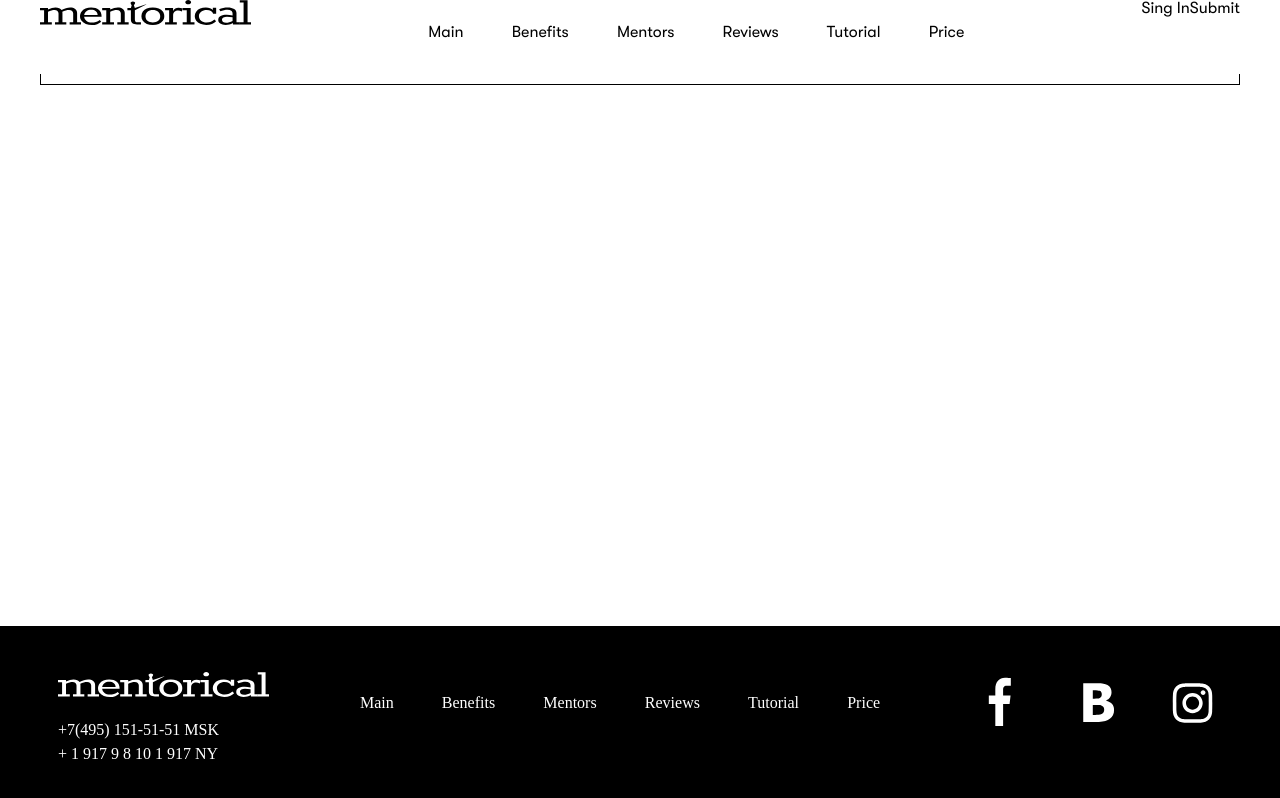
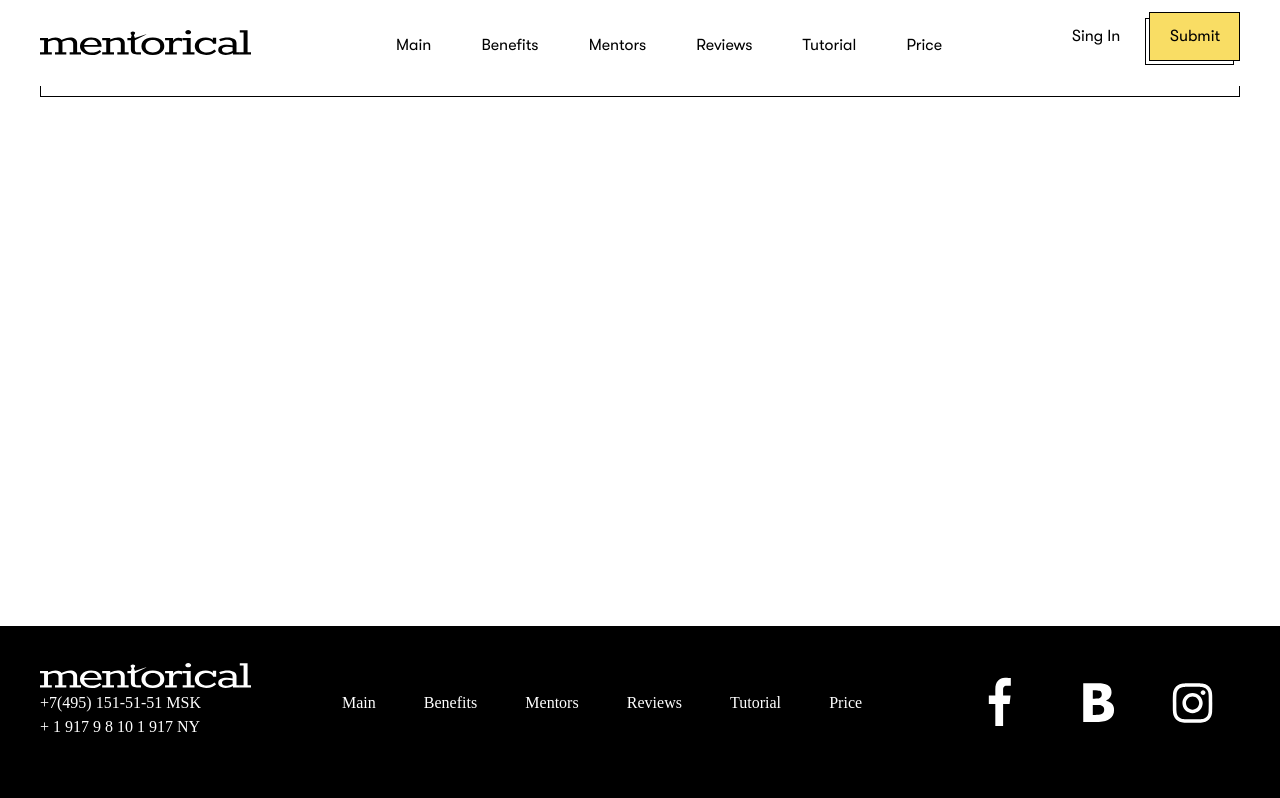
Before and after one commit to andreykalenik/FE91-mentorical, a plain HTML site: page index.html in a window 1280 px wide. Drawn offline with Linux system fonts and the light colour scheme; a web font is replaced by a local one.

Commit message:
fix || button class

```diff
--- a/index.html
+++ b/index.html
@@ -12,7 +12,7 @@
 <body>
     <header class="header _wrapper">
         <div class="header__menu menu">
-            <div class="logo">
+            <div class="header__logo">
                 <img src="./img/logo-mentorical.svg" alt="logo">
             </div>
                 <nav class="nav header__nav">
@@ -25,10 +25,10 @@
                         <a href=></a><li>Price</li></a>
                     </ul>
                 </nav>
-            <div class="menu__item">
+            <div class="menu__item button shadow--left">
                 <p>Sing In</p>
             </div>
-            <div class="menu__item">
+            <div class="menu__item button button--active shadow shadow--left">
                 <p>Submit</p>
             </div>
         </div>
--- a/scss/_components.scss
+++ b/scss/_components.scss
@@ -7,8 +7,71 @@
         background-color: $white;
     }
     &:active{
+        color: $black;
         transition: 0.3s;
         background-color: $yellow;
 
     }
 }
+@mixin hover-for-white(){
+    border: 1px solid transparent;
+    &:hover{
+        transition: 0.7s;
+        background-color: $yellow;
+        color: $black;
+        border: 1px solid $black;
+
+    }
+    &:active{
+        transition: 0.3s;
+        background-color: $black;
+        color: $white;
+
+    }
+}
+
+.button{
+    font-size: 1rem;
+    border: 1px solid $black;
+    background-color: $white;
+    @include hover-for-white();
+    position: relative;
+    &:hover{
+
+    }
+}
+
+.button--active{
+    border: 1px solid $black;
+    background-color: $yellow;
+}
+
+.shadow{
+    cursor: pointer;
+    position: relative;
+    user-select: none;
+    -webkit-user-select: none;
+    touch-action: manipulation;
+    &::after{
+      content: "";
+      background-color: $white;
+      border: 1px solid $black;
+      width: 100%;
+      z-index: -1;
+      position: absolute;
+      height: 100%;
+      transition: 0.2s;
+    }
+    &:active:after {
+      top: 0px;
+      right: 0px;
+    }
+
+}
+
+.shadow--left{
+    &::after{
+      top: 5px;
+      right: 5px;
+    }
+}
--- a/scss/_desktop.scss
+++ b/scss/_desktop.scss
@@ -20,9 +20,17 @@
         }
   }
 
+.header__logo{
+    img{
+        margin: 18px 36px 18px 0;
+    }
+
+ }
 .header__menu{
     display: flex;
-    min-height: 85px;
+    min-height: 97px;
+    padding: 12px 0;
+    gap: 7px;
     border-bottom: 1px solid $black;
     position: relative;
     &::before,&::after{
@@ -42,6 +50,18 @@
     }
 }
 
+.header__nav{
+    li{
+        @include hover-for-white();
+    }
+}
+
+.menu__item{
+    padding: 15px 20px;
+    width: 91px;
+    height: 49px;
+}
+
 .footer{
     color: $white;
 
@@ -58,11 +78,8 @@
 }
 .footer__logo-group{
     font-size: 1.125rem;
-    img{
-        margin: 36px 18px 18px 18px;
-    }
     .footer__tel{
-        margin: 7px 18px;
+        margin: 7px 18px 7px 0;
     }
 }
 .footer__nav{
```
Also changed, not shown: css/main.css, 1 other file.
